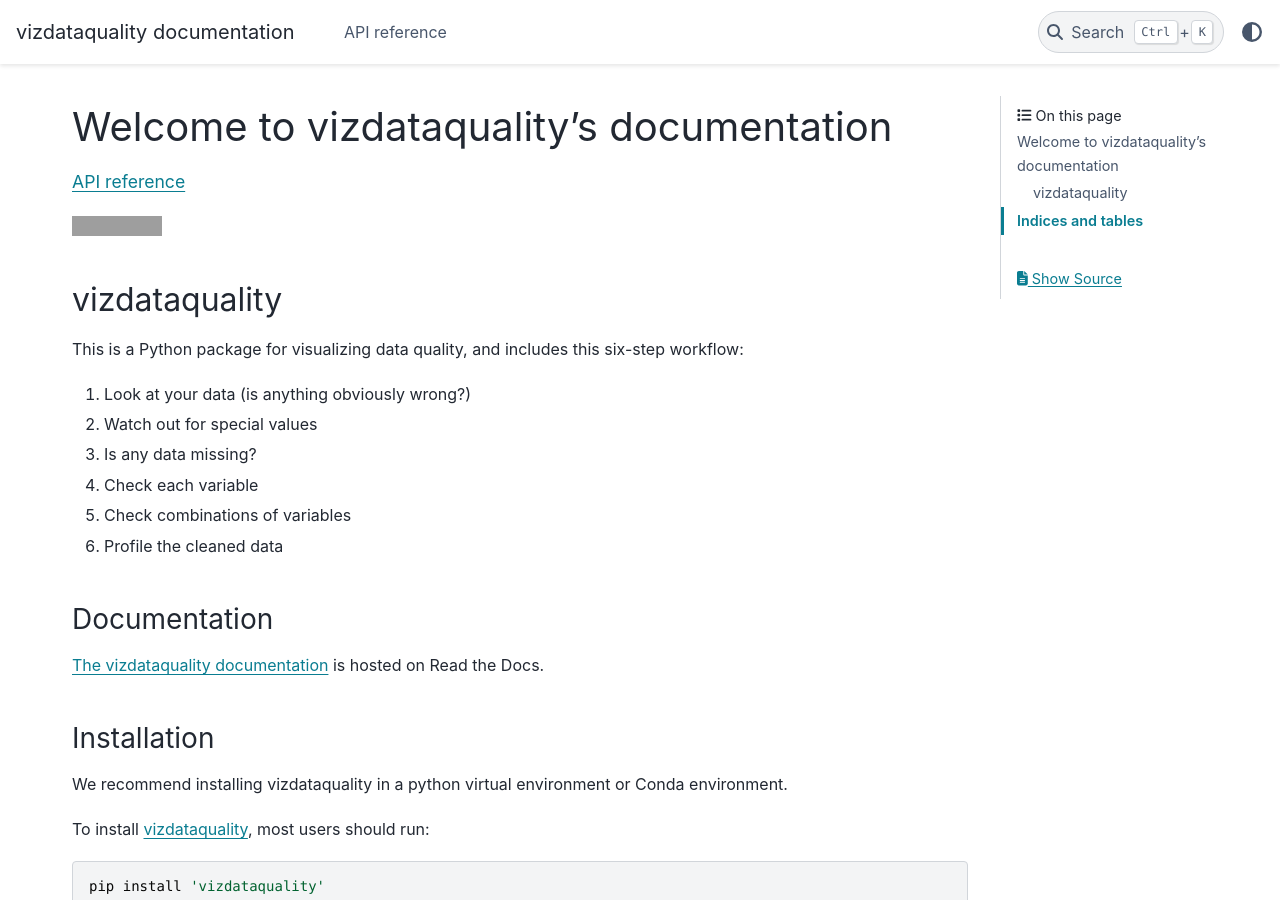
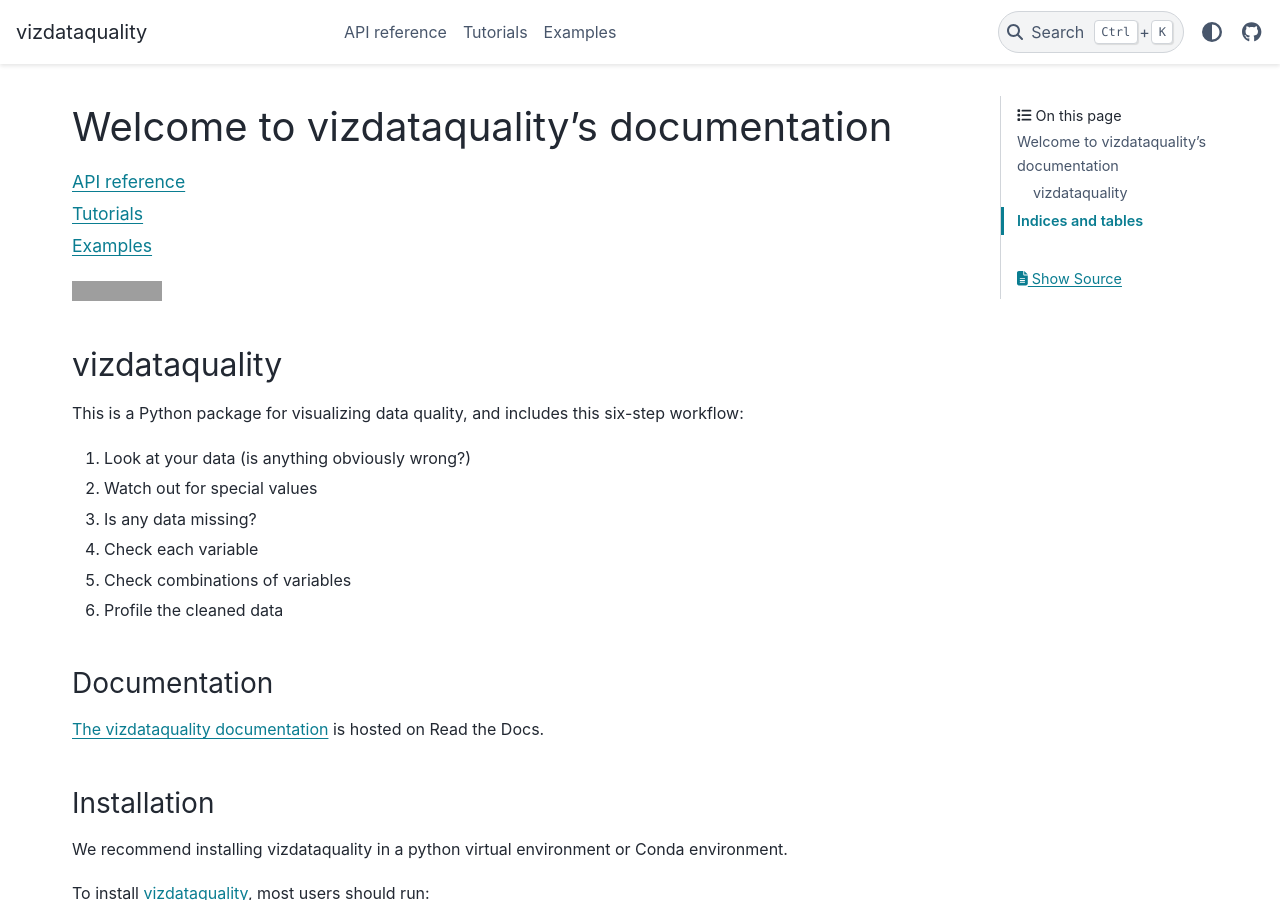
Before and after one commit to royruddle/vizdataquality, a Sphinx documentation site: the page built from docs/index.rst, in a window 1280 px wide and 900 px high. Built offline with Sphinx 7.4.7 and the PyData theme 0.15.4, drawn with Linux system fonts in a browser that asks for light colours; grey boxes are pictures that could not be loaded.

Commit message:
Better docs: new header menus

```diff
--- a/docs/conf.py
+++ b/docs/conf.py
@@ -16,6 +16,7 @@
 
 
 # -- Project information -----------------------------------------------------
+import pydata_sphinx_theme
 
 project = 'vizdataquality'
 copyright = '2024, Roy Ruddle'
@@ -54,3 +55,18 @@
 # relative to this directory. They are copied after the builtin static files,
 # so a file named "default.css" will overwrite the builtin "default.css".
 html_static_path = ['_static']
+
+html_theme_options = {
+    "logo": {
+        "text": "vizdataquality",
+    },
+    "icon_links": [
+        {
+            "name": "GitHub",
+            "url": "https://github.com/royruddle/vizdataquality",
+            "icon": "fa-brands fa-github",
+            "type": "fontawesome",
+        }]
+}
+
+release = pydata_sphinx_theme.__version__
--- /dev/null
+++ b/docs/examples.rst
@@ -0,0 +1,5 @@
+Examples
+=============
+
+.. include:: ../examples/README.md
+   :parser: myst_parser.sphinx_
--- a/docs/index.rst
+++ b/docs/index.rst
@@ -10,6 +10,8 @@
    :maxdepth: 1
 
    api_reference
+   tutorials
+   examples
 
 .. include:: ../README.md
    :parser: myst_parser.sphinx_
--- /dev/null
+++ b/docs/tutorials.rst
@@ -0,0 +1,5 @@
+Tutorials
+=============
+
+.. include:: ../notebooks/README.md
+   :parser: myst_parser.sphinx_
```
Also changed, not shown: notebooks/README.md.
